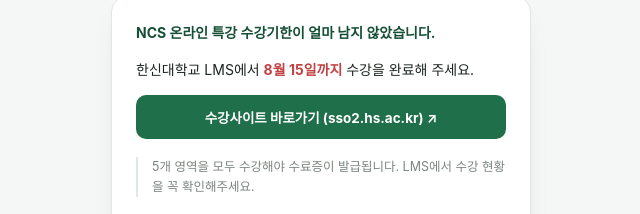
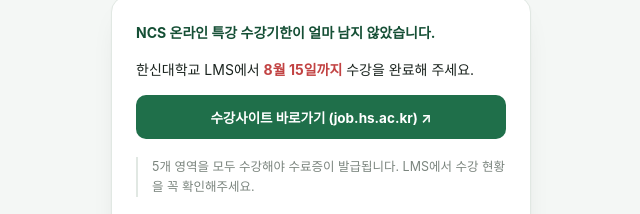
Before and after one commit to gritmindlab/hansin, a plain HTML site: page index.html in a window 1280 px wide. Shown: the part 320-534 px from the top of the page, 319-959 px from the left. Drawn offline with Linux system fonts and the light colour scheme; a web font is replaced by a local one.

Commit message:
Update index.html

```diff
--- a/index.html
+++ b/index.html
@@ -254,8 +254,8 @@
     <p class="lead">NCS 온라인 특강 수강기한이 얼마 남지 않았습니다.</p>
     <p>한신대학교 LMS에서 <b class="deadline">8월 15일까지</b> 수강을 완료해 주세요.</p>
 
-    <a class="notice-link" href="https://sso2.hs.ac.kr/" target="_blank" rel="noopener">
-      수강사이트 바로가기 (sso2.hs.ac.kr) ↗
+    <a class="notice-link" href="https://job.hs.ac.kr/" target="_blank" rel="noopener">
+      수강사이트 바로가기 (job.hs.ac.kr) ↗
     </a>
 
     <p class="asterisk">5개 영역을 모두 수강해야 수료증이 발급됩니다. LMS에서 수강 현황을 꼭 확인해주세요.</p>
```
